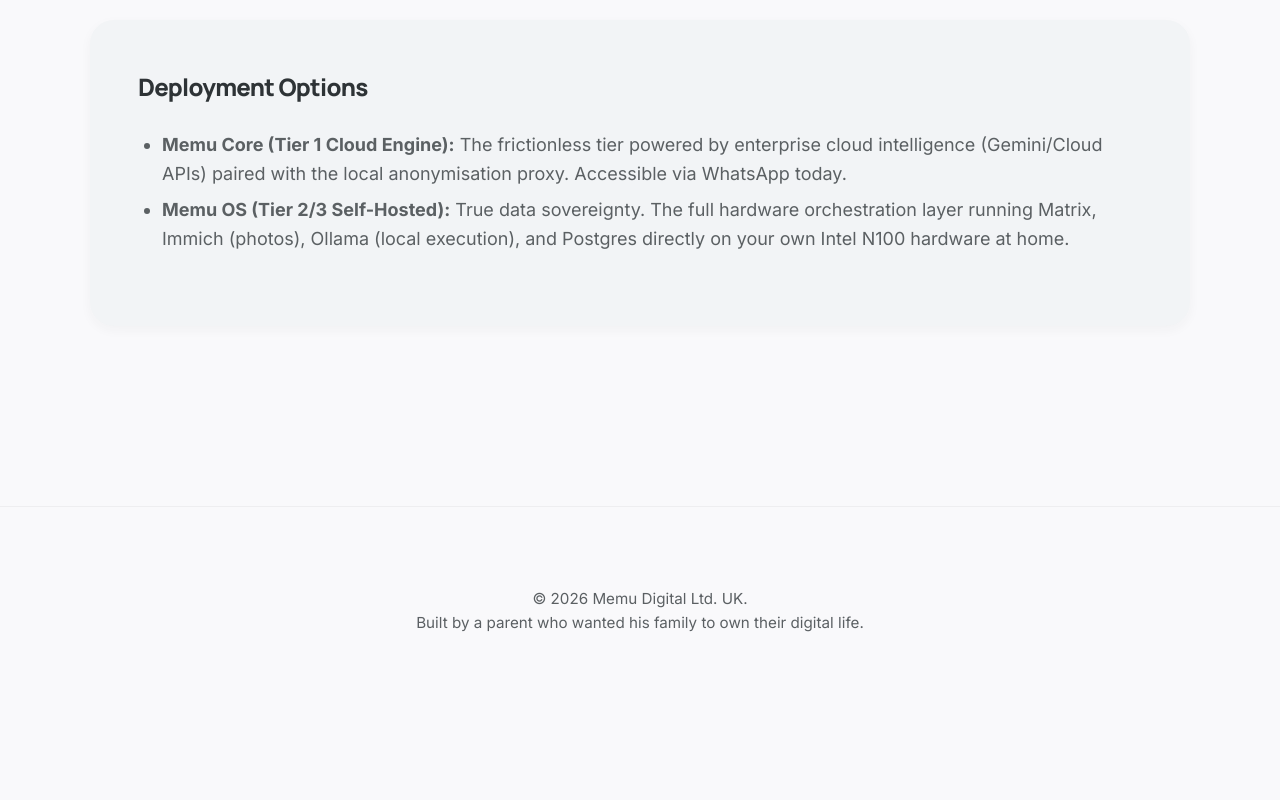
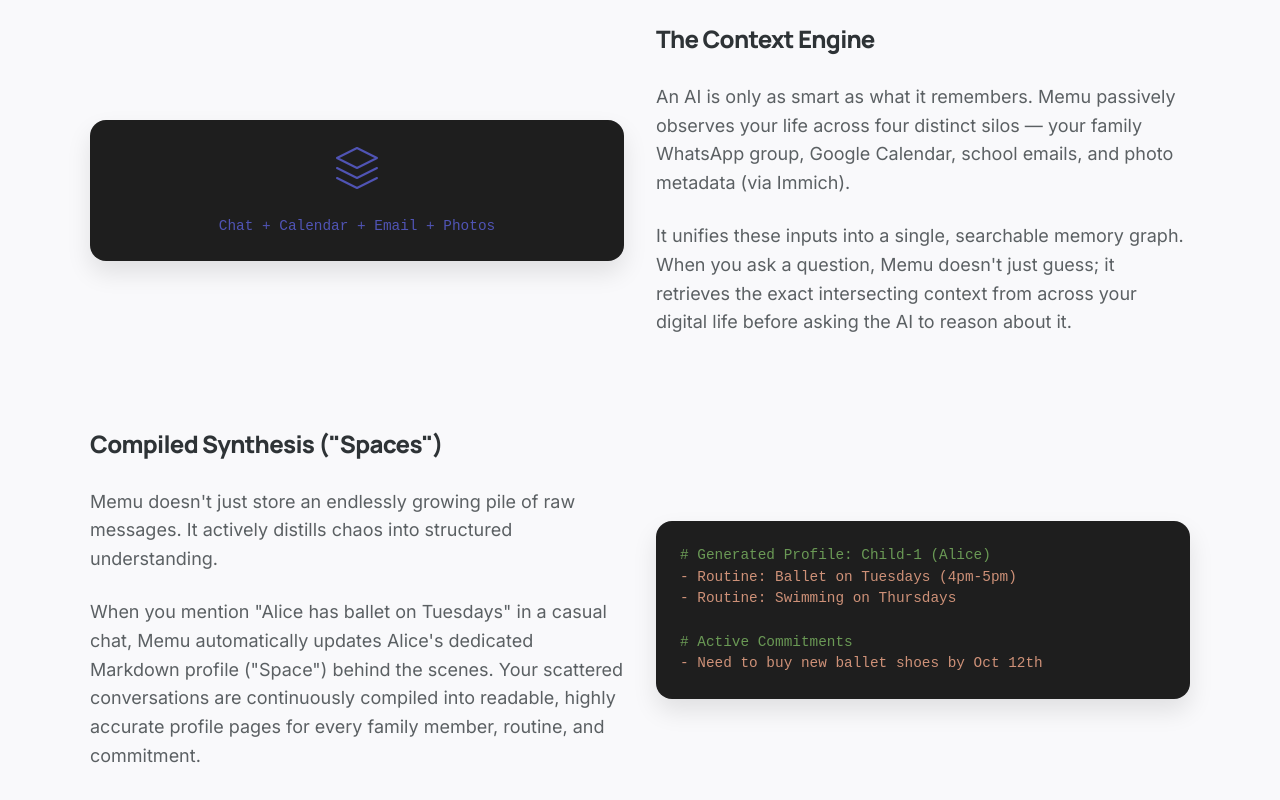
Before and after one commit to kanchanepally/memu.digital, a Next.js app in the folder marketing/: page /how in a window 1280 px wide. Shown: the part 920-1720 px from the top of the page. Before the commit the page ends 1620 px from the top, so only its background shows below. Built offline with nearby package versions, Linux system fonts and the light colour scheme.

Commit message:
docs: elevate architectural depth detailing context engine and spaces creation

```diff
--- a/marketing/app/how/page.tsx
+++ b/marketing/app/how/page.tsx
@@ -32,6 +32,44 @@
         </div>
       </div>
 
+      <div className="grid-2" style={{ marginBottom: '64px' }}>
+        <div className="code-block" style={{ display: 'flex', alignItems: 'center', justifyContent: 'center' }}>
+          <div style={{ color: 'var(--primary)', textAlign: 'center' }}>
+            <div><svg width="48" height="48" viewBox="0 0 24 24" fill="none" stroke="currentColor" strokeWidth="1" strokeLinecap="round" strokeLinejoin="round"><polygon points="12 2 2 7 12 12 22 7 12 2"></polygon><polyline points="2 17 12 22 22 17"></polyline><polyline points="2 12 12 17 22 12"></polyline></svg></div>
+            <div style={{ marginTop: '16px', fontWeight: 500 }}>Chat + Calendar + Email + Photos</div>
+          </div>
+        </div>
+        <div>
+          <h2 style={{ marginBottom: '24px' }}>The Context Engine</h2>
+          <p>
+            An AI is only as smart as what it remembers. Memu passively observes your life across four distinct silos — your family WhatsApp group, Google Calendar, school emails, and photo metadata (via Immich).
+          </p>
+          <p>
+            It unifies these inputs into a single, searchable memory graph. When you ask a question, Memu doesn't just guess; it retrieves the exact intersecting context from across your digital life before asking the AI to reason about it.
+          </p>
+        </div>
+      </div>
+
+      <div className="grid-2" style={{ marginBottom: '80px' }}>
+        <div>
+          <h2 style={{ marginBottom: '24px' }}>Compiled Synthesis ("Spaces")</h2>
+          <p>
+            Memu doesn't just store an endlessly growing pile of raw messages. It actively distills chaos into structured understanding.
+          </p>
+          <p>
+            When you mention "Alice has ballet on Tuesdays" in a casual chat, Memu automatically updates Alice's dedicated Markdown profile ("Space") behind the scenes. Your scattered conversations are continuously compiled into readable, highly accurate profile pages for every family member, routine, and commitment.
+          </p>
+        </div>
+        <div className="code-block">
+          <div><span className="token-comment"># Generated Profile: Child-1 (Alice)</span></div>
+          <div><span className="token-string">- Routine: Ballet on Tuesdays (4pm-5pm)</span></div>
+          <div><span className="token-string">- Routine: Swimming on Thursdays</span></div>
+          <br/>
+          <div><span className="token-comment"># Active Commitments</span></div>
+          <div><span className="token-string">- Need to buy new ballet shoes by Oct 12th</span></div>
+        </div>
+      </div>
+
       <div className="card" style={{ background: 'var(--surface-low)' }}>
         <h2 style={{ marginBottom: '24px' }}>Deployment Options</h2>
         <ul>
--- a/marketing/app/page.tsx
+++ b/marketing/app/page.tsx
@@ -14,7 +14,7 @@
             <a href="https://tally.so/r/ODDZvA" target="_blank" rel="noopener noreferrer" className="btn btn-primary">
               Request Early Access
             </a>
-            <Link href="/what" className="btn btn-secondary">
+            <Link href="/how" className="btn btn-secondary">
               See how it works
             </Link>
           </div>
```
Also changed, not shown: marketing/app/explore/page.tsx (+4 -4 lines).
